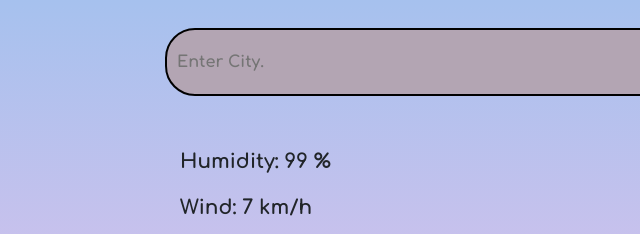
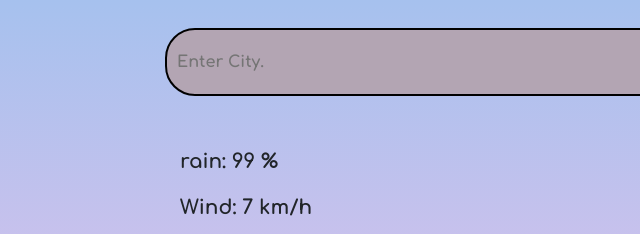
Before and after one commit to Melina-w/my-weather-app-project, a plain HTML site: page index.html in a window 1280 px wide. Shown: the top 234 px of the page, 0-640 px from the left. Drawn offline with nearby package versions, Linux system fonts and the light colour scheme.

Commit message:
Change lable & title

```diff
--- a/index.html
+++ b/index.html
@@ -5,7 +5,7 @@
     <meta name="viewport" content="width=device-width, initial-scale=1.0" />
     <html>
       <head>
-        <title>Parcel Sandbox</title>
+        <title>Weather App</title>
 
         <script
           src="https://kit.fontawesome.com/9ed07c0d0d.js"
@@ -46,7 +46,7 @@
             <div class="row col-5 weather-details offset-1">
               <div class="col-12"></div>
               <div>
-                <p>Humidity: <span id="current-humidity">99 </span>%</p>
+                <p>rain: <span id="current-humidity">99 </span>%</p>
                 <p>Wind: <span id="current-wind"> 7 </span> km/h</p>
                 <p><span id="current-description"> </span></p>
               </div>
```
